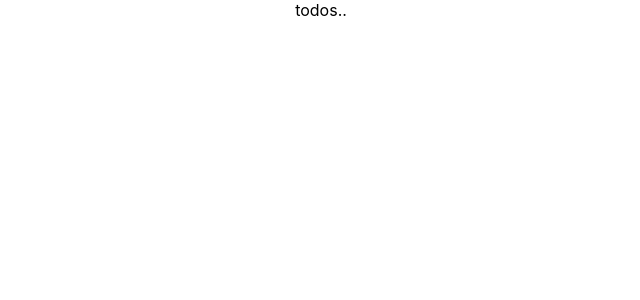
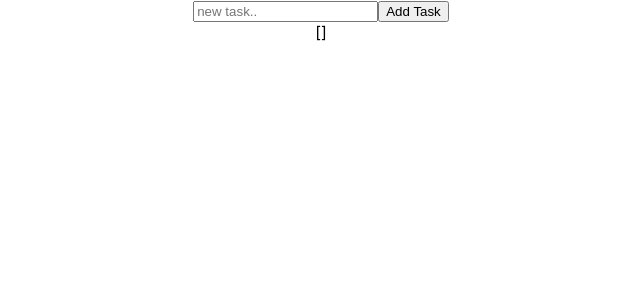
Before and after one commit to samopang/ReactLabs, a React (Create React App) app in the folder todo/: page / in a window 1280 px wide. Shown: the top 300 px of the page, without its empty margins (319-959 px from the left). Built offline with nearby package versions, Linux system fonts and the light colour scheme.

Commit message:
complete 'add new task

```diff
--- a/todo/src/App.js
+++ b/todo/src/App.js
@@ -2,7 +2,7 @@ import React from 'react';
 import './App.css';
 import TodoList from './components/TodoList'
 
-function App() {
+function App () {
   return (
     <div className="App">
       <TodoList />
@@ -10,4 +10,4 @@ function App() {
   );
 }
 
-export default App;
+export default App
--- /dev/null
+++ b/todo/src/components/TodoForm.js
@@ -0,0 +1,41 @@
+import React from 'react'
+import shortid from 'shortid'
+
+export default class TodoForm extends React.Component {
+
+  state = {
+    task: ''
+  }
+
+  handleChange = (e) => {
+    this.setState({
+      [e.target.name]: e.target.value
+    })
+  }
+  handleSubmit = (e) => {
+    e.preventDefault()
+    this.props.onSubmit({
+      id: shortid.generate(), // generate a short unique id
+      task: this.state.task,
+      isCompleted: false
+    })
+    this.setState({ // empty input field
+      task: ''
+    })
+  }
+
+  render() {
+    return (
+      <form onSubmit={this.handleSubmit}>
+        <input
+          type="text"
+          name="task"
+          placeholder="new task.."
+          value={this.state.task}
+          onChange={this.handleChange}
+        />
+        <button type="submit">Add Task</button>
+      </form>
+    )
+  }
+}
--- a/todo/src/components/TodoList.js
+++ b/todo/src/components/TodoList.js
@@ -1,4 +1,5 @@
-import React, { Component } from 'react'
+import React from 'react'
+import TodoForm from './TodoForm'
 
 /**
  * Todo MVC
@@ -13,11 +14,25 @@ import React, { Component } from 'react'
  * 8. button to toggle all on/off
  */
 
-export default class TodoList extends Component {
+export default class TodoList extends React.Component {
+
+  state = {
+    tasks: []
+  }
+
+  addTask = task => {
+    this.setState({
+      tasks: [task, ...this.state.tasks] // copy origin array to avoid .push() mutate the array
+    })
+  }
+
   render() {
     return (
       <div>
-        todos..
+        <TodoForm
+          onSubmit={this.addTask}
+        />
+        {JSON.stringify(this.state.tasks)}
       </div>
     )
   }
```
